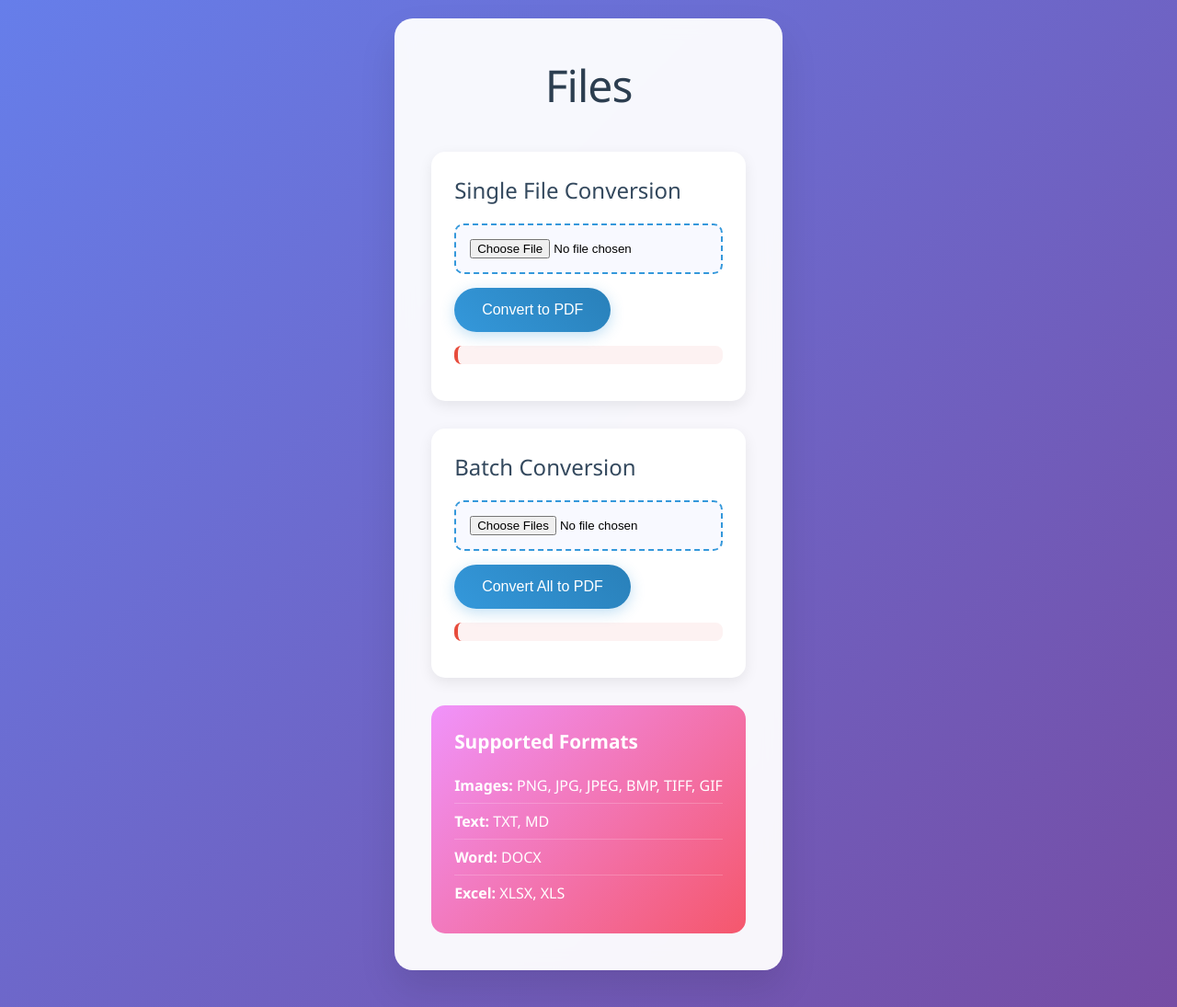
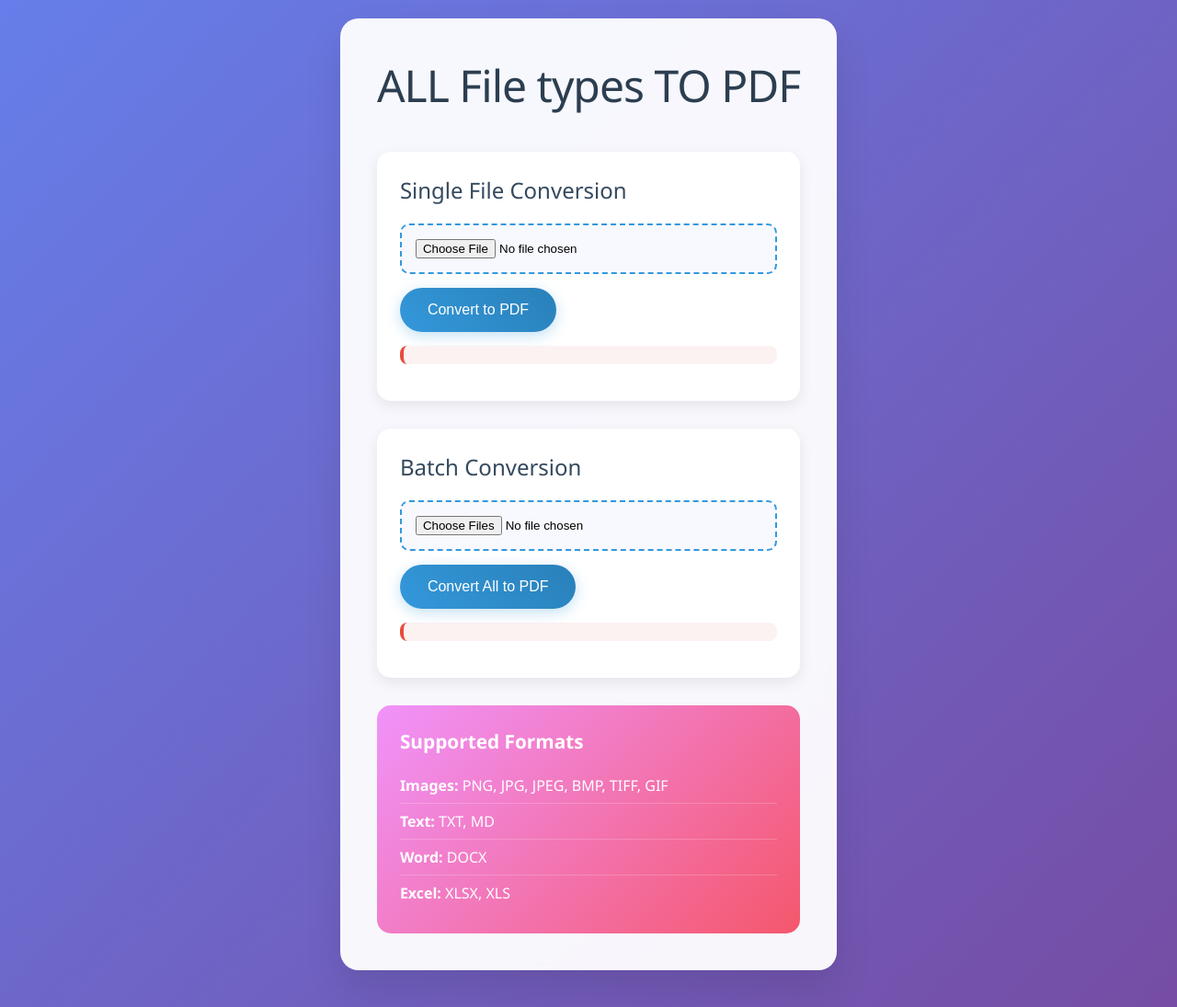
Before and after one commit to umarJ-max/ALL-File-Types-To-PDF-Convert, a Flask app: page / in a window 1280 px wide. Shown: the top 1095 px of the page at 92% size. Run offline with Flask 2, Linux system fonts and the light colour scheme.

Commit message:
Update index.html

```diff
--- a/templates/index.html
+++ b/templates/index.html
@@ -3,7 +3,7 @@
 <head>
     <meta charset="UTF-8">
     <meta name="viewport" content="width=device-width, initial-scale=1.0">
-    <title>Files</title>
+    <title>ALL File types TO PDF</title>
     <style>
         * { margin: 0; padding: 0; box-sizing: border-box; }
         body {
@@ -136,7 +136,7 @@
 </head>
 <body>
     <div class="container">
-        <h1>Files</h1>
+        <h1>ALL File types TO PDF</h1>
 
         <div class="section">
             <h2>Single File Conversion</h2>
```
